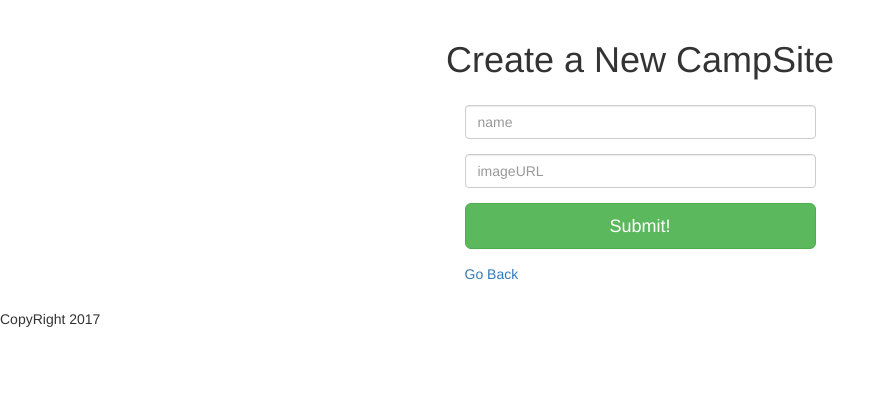
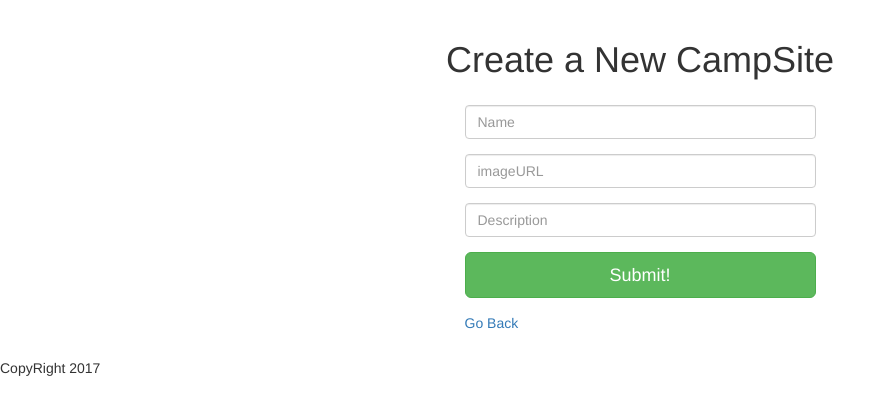
Before and after one commit to yalcinos/vote-camp-site, a Node server app: page /campgrounds/new in a window 1280 px wide. Shown: the part 52-467 px from the top of the page, without its empty margins (0-896 px from the left). Run offline with Node 20, Linux system fonts and the light colour scheme; some libraries are stand-ins or nearby versions.

Commit message:
Campgrounds create route modified

```diff
--- a/app.js
+++ b/app.js
@@ -53,7 +53,8 @@ app.post("/campgrounds",function(req,res){
 	//redirect campground.
 	var name=req.body.name;
 	var img=req.body.img;
-	var newPlaceObj={name:name,img:img};
+	var desc=req.body.description;
+	var newPlaceObj={name:name,img:img,description:desc};
 	Places.create(newPlaceObj,function(err,newlyCreatedPlaces){
 	    if(err){
 	        console.log(err);
--- a/views/new.ejs
+++ b/views/new.ejs
@@ -5,14 +5,18 @@
         <div style="width:30%; margin: 25px auto;">
             <form action="/campgrounds" method="POST">
                 <div class="form-group">
-                    <input class="form-control" type="text" name="name" placeholder="name">
+                    <input class="form-control" type="text" name="name" placeholder="Name">
                 </div>
                  <div class="form-group">
                     <input class="form-control" type="text" name="img" placeholder="imageURL">
                 </div>
+                <div class="form-group">
+                    <input class="form-control" type="text" name="description" placeholder="Description">
+                </div>
                  <div class="form-group">
                     <button class="btn btn-lg btn-success btn-block">Submit!</button>
                 </div>
+
         </form>
          <a href="/campgrounds">Go Back</a>
         </div>
```
